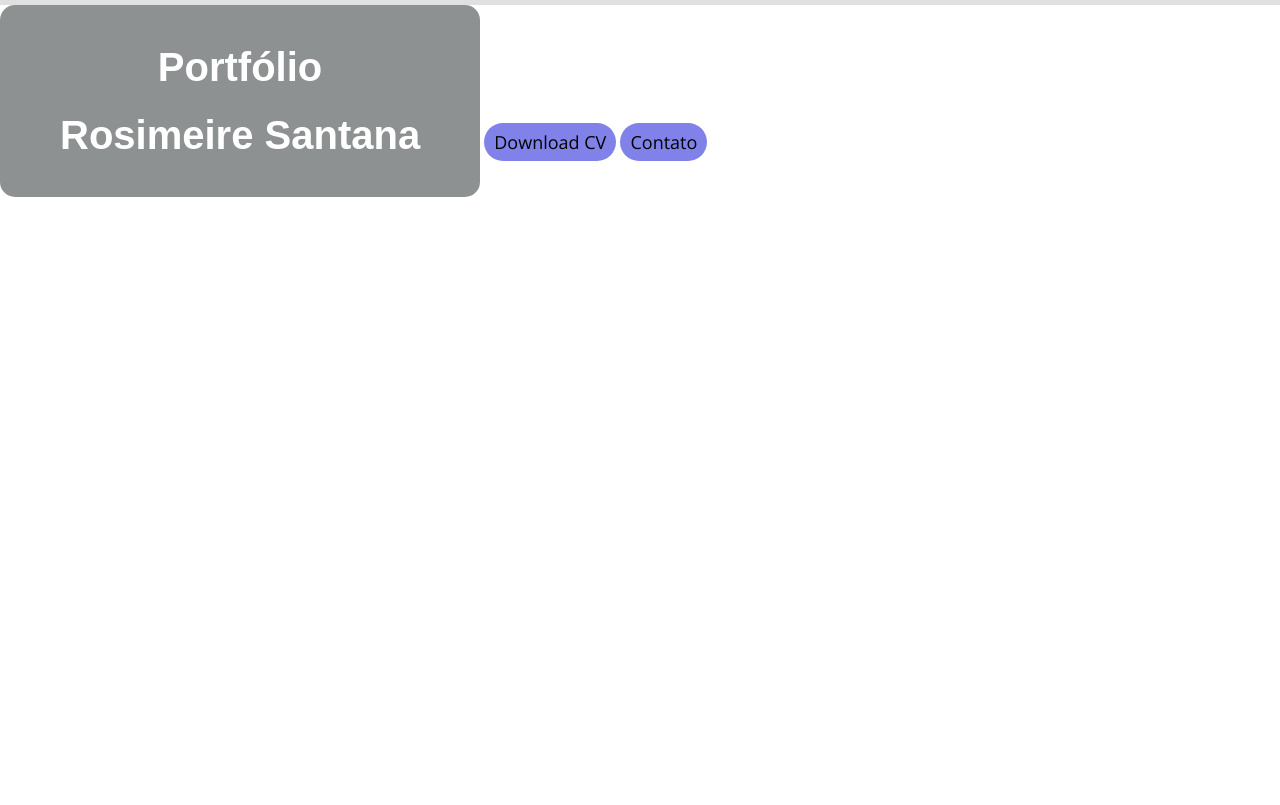
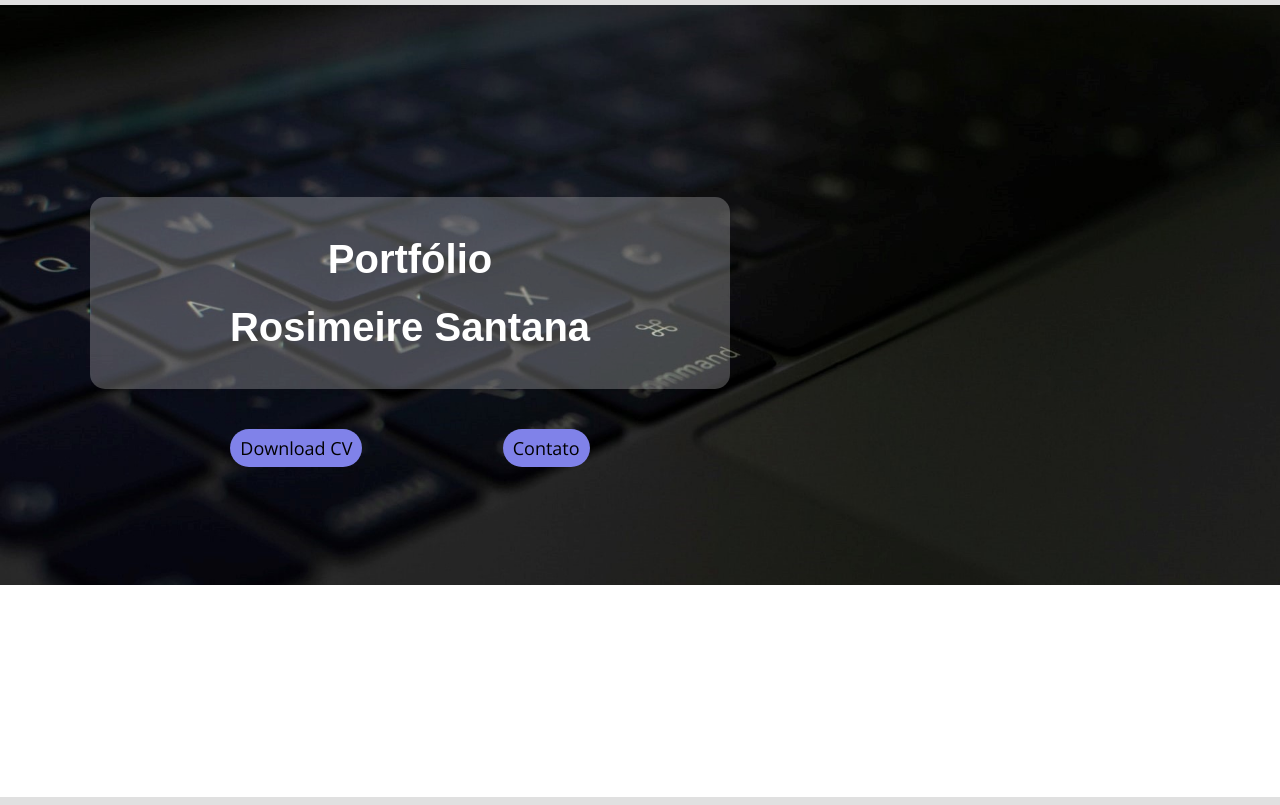
Before and after one commit to rosisantana/rosisantana.github.io, a plain HTML site: page index.html in a window 1280 px wide. Shown: the part 81-886 px from the top of the page. Before the commit the page ends 800 px from the top, so only its background shows below. Drawn offline with nearby package versions, Linux system fonts and the light colour scheme; a web font is replaced by a local one.

Commit message:
Create the Banner component

```diff
--- /dev/null
+++ b/css/components/banner.css
@@ -0,0 +1,26 @@
+.banner{
+    box-sizing: border-box;
+    background-image: url(../../assets/img/menu4.jpg);
+    background-repeat: no-repeat;
+    height: 800px;
+    background-size: 100%;
+    border-bottom: 8px solid rgb(224, 224, 224);
+    padding-top: 15%;
+    padding-left:90px;
+
+}
+
+.banner .wrapper{
+    display: flex;
+    flex-direction: column;
+    width: 640px;
+}
+
+.banner .box{
+    margin-bottom: 40px;
+}
+
+.banner .navigation{
+    display: flex;
+    justify-content: space-evenly;
+}
--- a/css/components/box.css
+++ b/css/components/box.css
@@ -1,6 +1,6 @@
 .box{
     display: inline-block;
-    background-color: #3a404293;
+    background-color: #ffffff3d;
     border-radius: 15px;
     text-align: center;
     padding: 42px 60px;
--- a/index.html
+++ b/index.html
@@ -19,6 +19,7 @@
     <link rel="stylesheet" type="text/css"  href="css/components/button.css" />
     <link rel="stylesheet" type="text/css"  href="css/components/action.css" />
     <link rel="stylesheet" type="text/css"  href="css/components/header.css" />
+    <link rel="stylesheet" type="text/css"  href="css/components/banner.css" />
 
 </head>
 <body>
@@ -32,11 +33,23 @@
             <a class="button" href="" lang="en">Download CV</a>
         </nav>
     </header>
-        <div class="box">
-            <h1 class="title">Portfólio</h1>
-            <h2 class="subtitle">Rosimeire Santana</h2>
+
+    <section class="banner">
+        <div class="wrapper">
+            <div class="box">
+                <h1 class="title">Portfólio</h1>
+                <h2 class="subtitle">Rosimeire Santana</h2>
+            </div>
+            <div class="navigation">
+                <a class="button" lang="en" href="">Download CV</a>
+                <a class="button" href="">Contato</a>
+            </div>
+
         </div>
-        <a class="button" lang="en" href="">Download CV</a>
-        <a class="button" href="">Contato</a>
+
+    </section>
+
+
+
 </body>
 </html>
```
Also changed, not shown: assets/img/menu2.2.jpg (added), assets/img/menu4.jpg (added).
